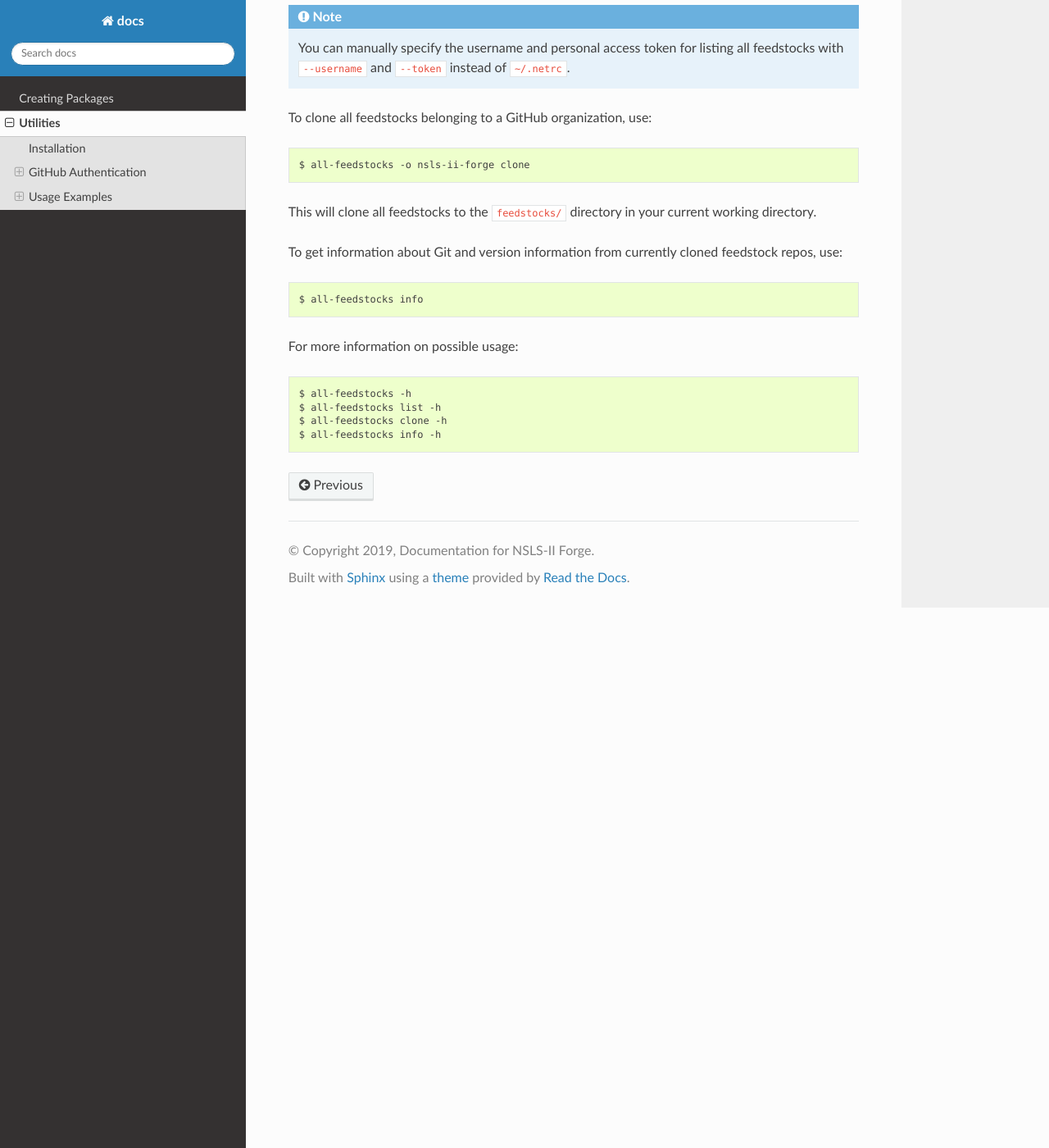
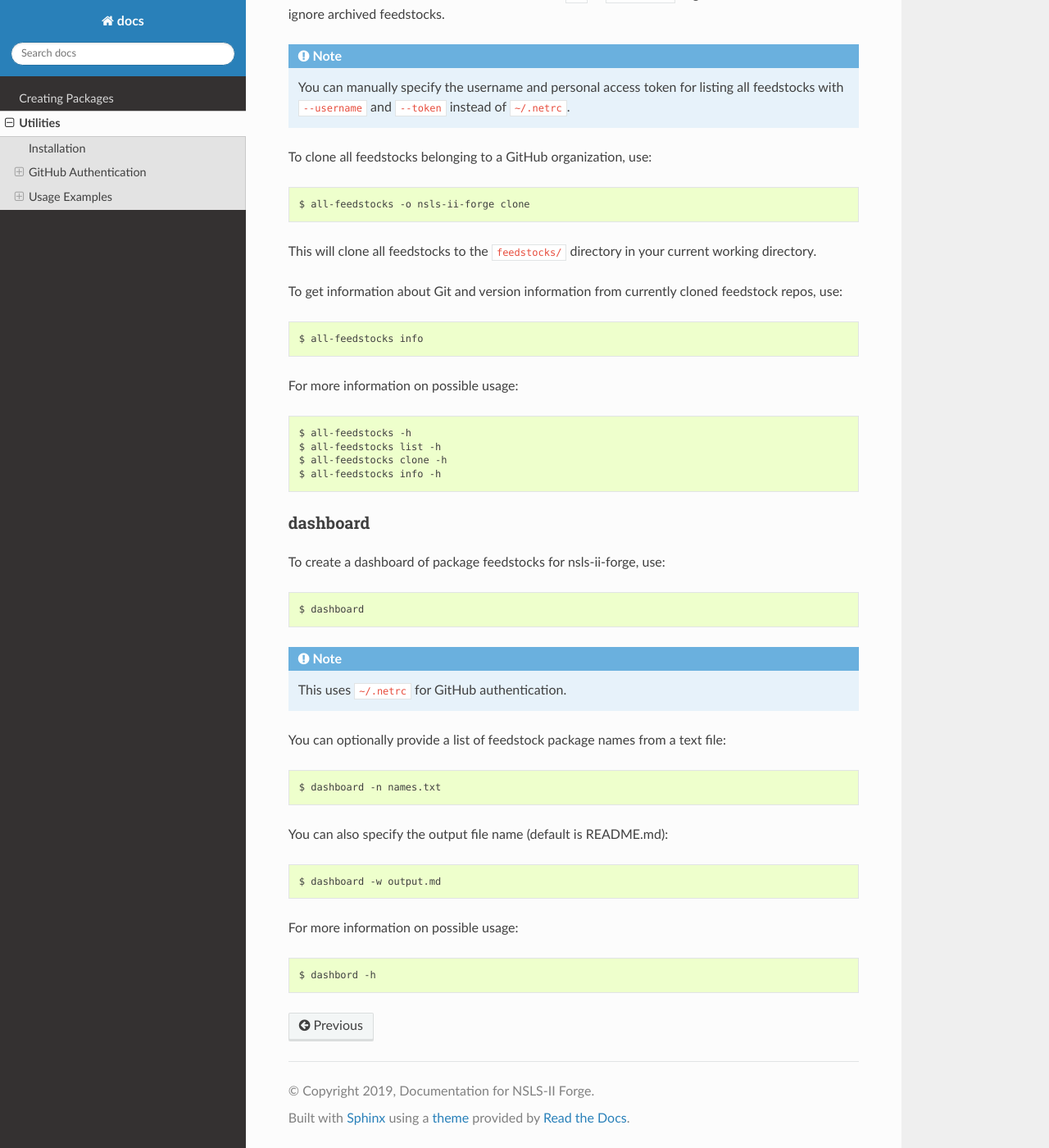
Before and after one commit to nsls-ii-forge/docs, a Sphinx documentation site: the page built from source/utils.rst, in a window 1280 px wide and 1400 px high, scrolled down 3200 px. Shown: the whole window at 82% size. Built offline with Sphinx 7.4.7 and the Read the Docs theme 2.0.0, drawn with Linux system fonts in a browser that asks for light colours; some of the changed text lies outside the part shown.

Commit message:
added dashboard docs

```diff
--- a/source/utils.rst
+++ b/source/utils.rst
@@ -18,6 +18,10 @@ Here is a list of current functioning utilties:
 * all-feedstocks
 
   * Clone/List all available feedstock repositories and get info from them
+
+* dashboard
+
+  * Create a dashboard of package feedstocks for nsls-ii-forge
 
 ============
 Installation
@@ -195,3 +199,35 @@ For more information on possible usage:
     $ all-feedstocks list -h
     $ all-feedstocks clone -h
     $ all-feedstocks info -h
+
+dashboard
+=========
+
+To create a dashboard of package feedstocks for nsls-ii-forge, use:
+
+.. code-block:: bash
+
+    $ dashboard
+
+.. note::
+
+    This uses :bash:`~/.netrc` for GitHub authentication.
+
+You can optionally provide a list of feedstock package names from a
+text file:
+
+.. code-block:: bash
+
+    $ dashboard -n names.txt
+
+You can also specify the output file name (default is README.md):
+
+.. code-block:: bash
+
+    $ dashboard -w output.md
+
+For more information on possible usage:
+
+.. code-block:: bash
+
+    $ dashbord -h
```
